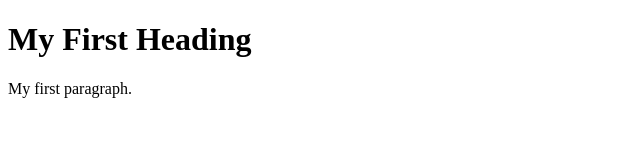
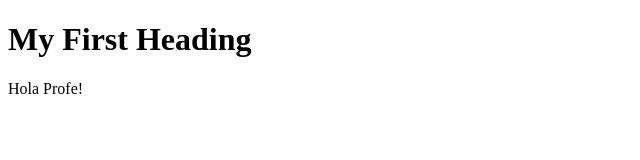
Before and after one commit to lokiaaa/Profe, a plain HTML site: page index.html in a window 1280 px wide. Shown: the full height of the page, 0-640 px from the left. Drawn offline with Linux system fonts and the light colour scheme.

Commit message:
Hola profe añadido

```diff
--- a/index.html
+++ b/index.html
@@ -3,7 +3,7 @@
 <body>
 
 <h1>My First Heading</h1>
-<p>My first paragraph.</p>
+<p>Hola Profe!</p>
 
 </body>
 </html>
```
